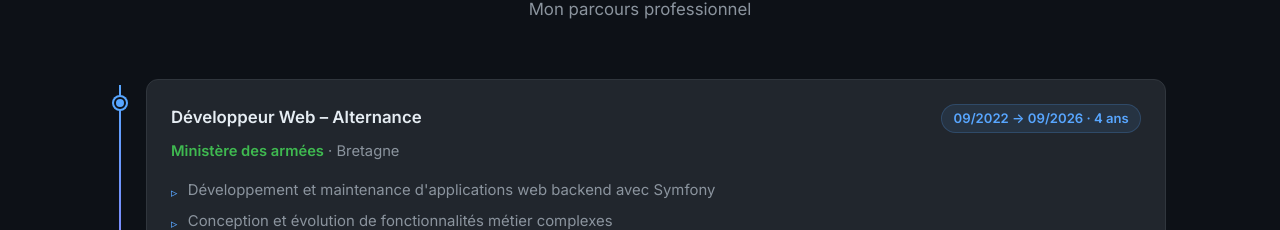
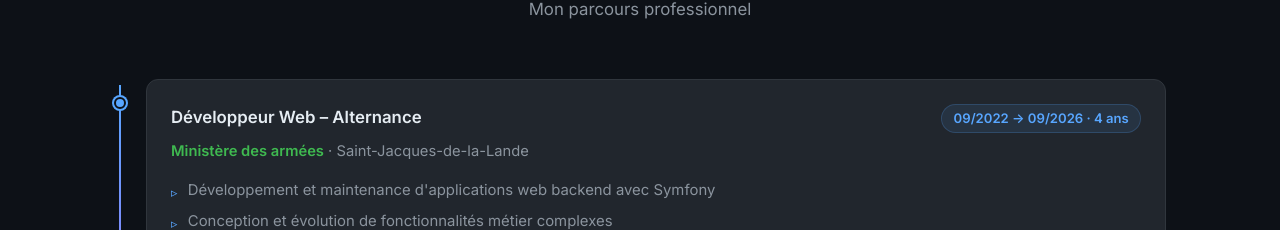
Before and after one commit to Desbonnets/portfolio-react, a React (Vite) app: page / in a window 1280 px wide. Shown: the part 3051-3281 px from the top of the page. Built offline with nearby package versions, Linux system fonts and the light colour scheme.

Commit message:
refactory modification du fichier experience

```diff
--- a/src/components/Experience.tsx
+++ b/src/components/Experience.tsx
@@ -18,7 +18,7 @@ const experiences: ExperienceItem[] = [
   {
     title: 'Développeur Web – Alternance',
     company: 'Ministère des armées',
-    location: 'Bretagne',
+    location: 'Saint-Jacques-de-la-Lande',
     date: '09/2022 → 09/2026 · 4 ans',
     tasks: [
       "Développement et maintenance d'applications web backend avec Symfony",
```
